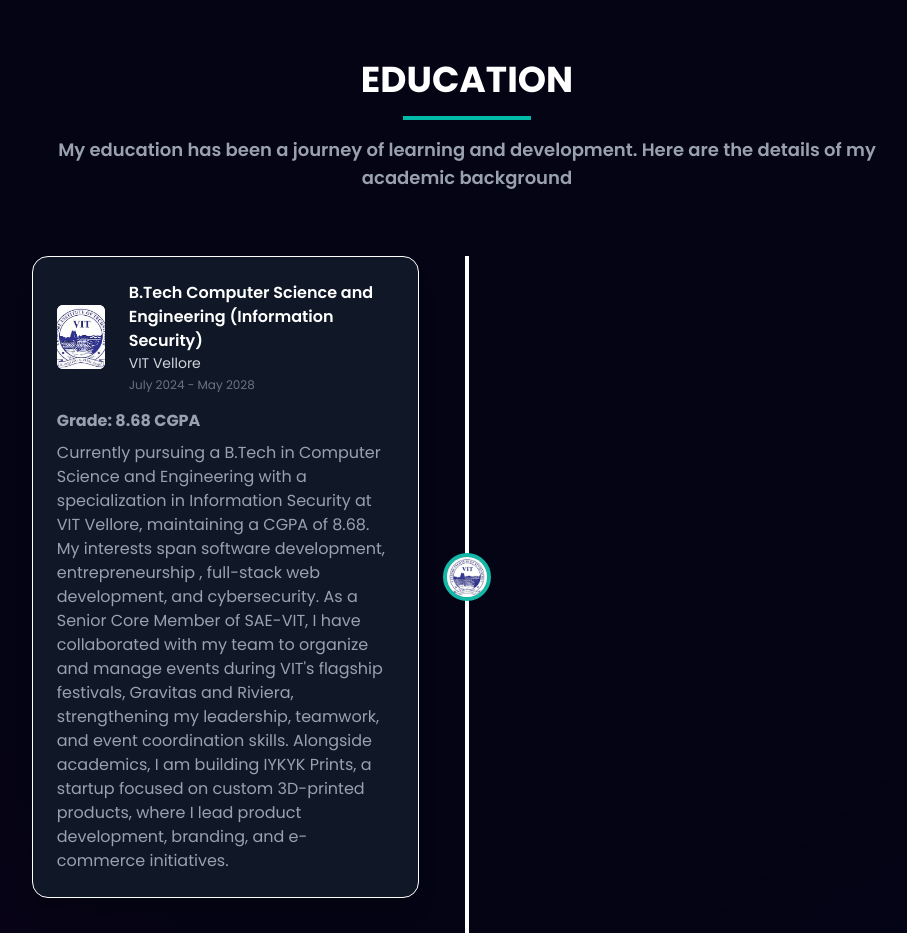
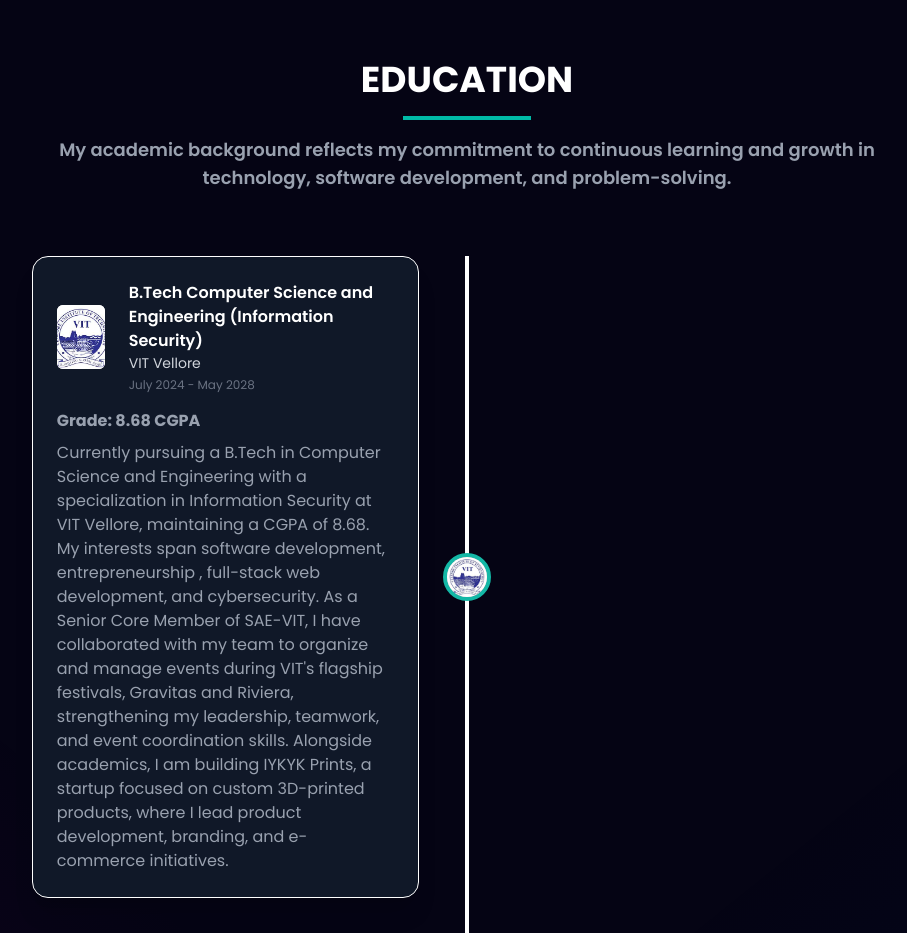
Before and after one commit to YashasviDagar/Yashasvi-D-Portfolio, a React (Vite) app in the folder myportfolio/: page / in a window 1280 px wide. Shown: the part 3040-3973 px from the top of the page, without its empty margins (173-1080 px from the left). Built offline with nearby package versions, Linux system fonts and the light colour scheme.

Commit message:
Changed Intro Line

```diff
--- a/myportfolio/src/components/Education/Education.jsx
+++ b/myportfolio/src/components/Education/Education.jsx
@@ -16,7 +16,7 @@ const Education = () => {
         <div className="w-32 h-1 bg-teal-500 mx-auto mt-4"></div>
 
         <p className="text-gray-400 mt-4 text-lg font-semibold">
-          My education has been a journey of learning and development. Here are the details of my academic background
+          My academic background reflects my commitment to continuous learning and growth in technology, software development, and problem-solving.
         </p>
       </div>
 
```
